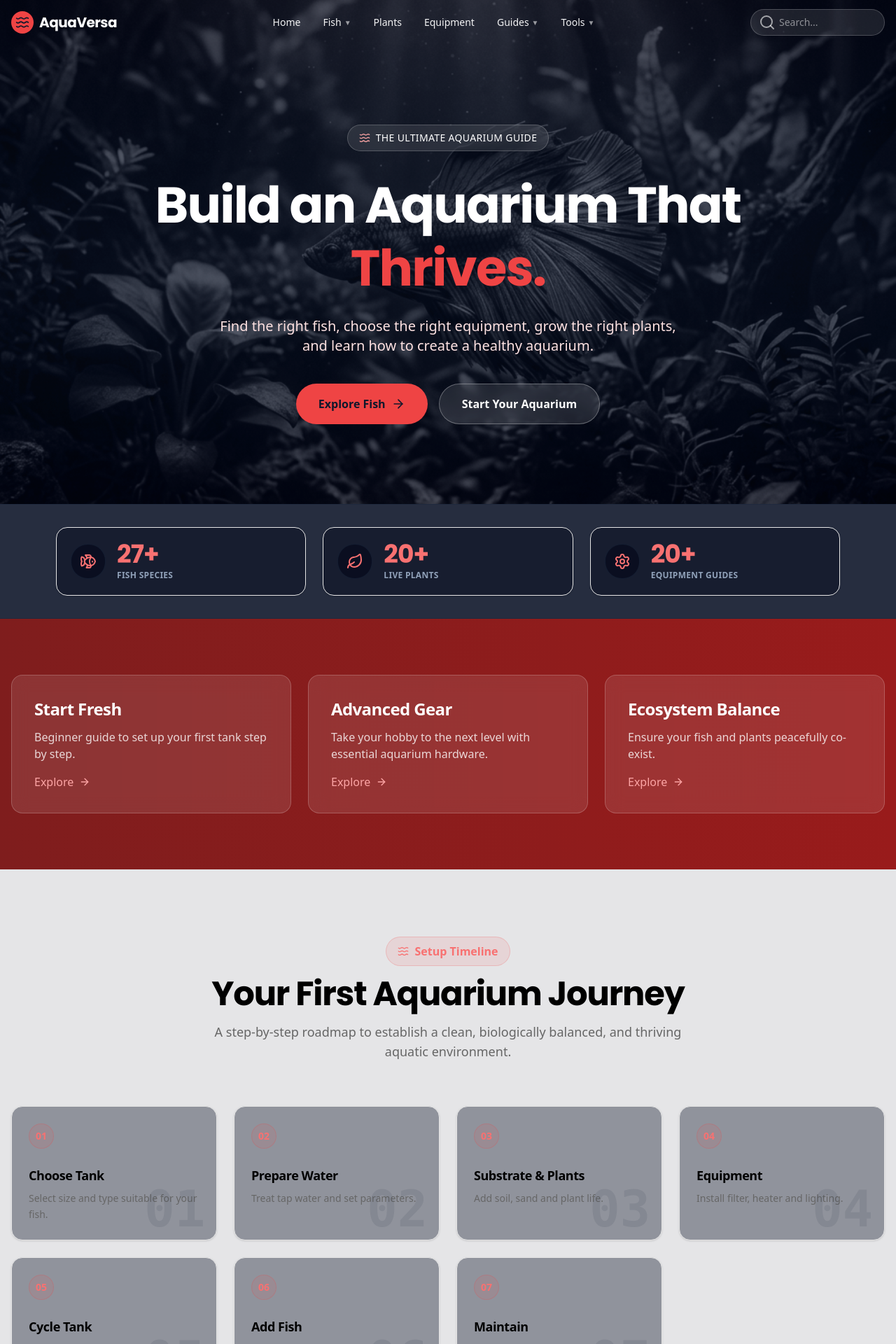
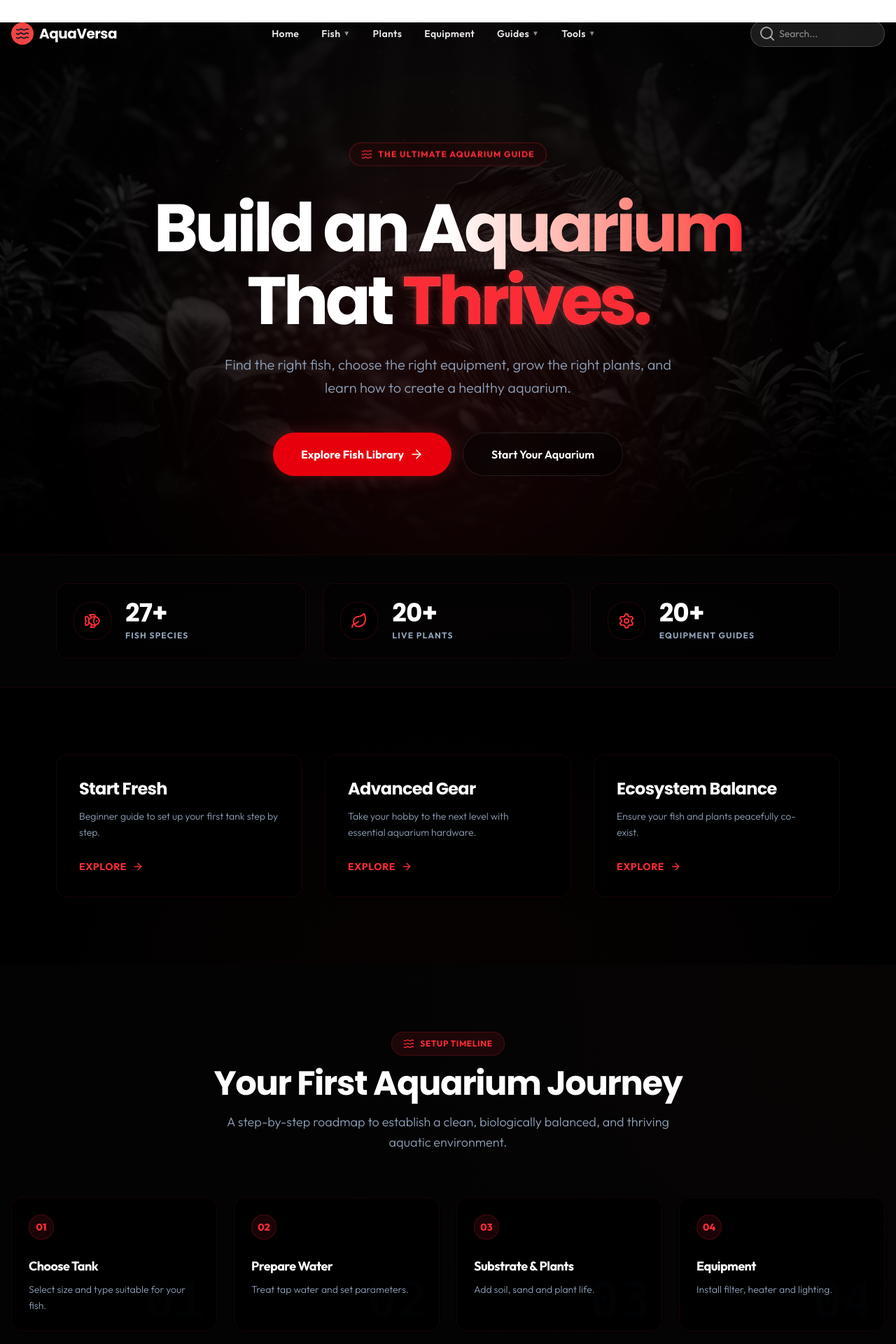
Before and after one commit to roshan773/AquaVersa, a Next.js app: page / in a window 1280 px wide. Shown: the top 1920 px of the page at 70% size. Built offline with nearby package versions, Linux system fonts and the light colour scheme.

Commit message:
feat: initialize global styles and add modular homepage components including featured sections and layout navigation.

```diff
--- a/app/globals.css
+++ b/app/globals.css
@@ -1,10 +1,11 @@
+@import url('https://fonts.googleapis.com/css2?family=Outfit:wght@300;400;500;600;700;800&family=Space+Grotesk:wght@400;500;600;700&display=swap');
 @import "tailwindcss";
 
 @custom-variant dark (&:where(.dark, .dark *));
 
 @theme {
-  --font-sans: var(--font-inter);
-  --font-poppins: var(--font-poppins);
+  --font-sans: 'Outfit', sans-serif;
+  --font-poppins: 'Space Grotesk', sans-serif;
 
   --color-background: hsl(var(--background));
   --color-foreground: hsl(var(--foreground));
@@ -187,20 +188,50 @@
   }
 
   h1, h2, h3, h4, h5, h6 {
-    font-weight: 600;
-    letter-spacing: -0.025em;
+    font-weight: 700;
+    letter-spacing: -0.03em;
   }
 }
 
+/* Glassmorphism Red styles */
 .glass {
-  background-color: rgb(255 255 255 / 0.7);
-  backdrop-filter: blur(12px);
-  border: 1px solid rgb(255 255 255 / 0.2);
+  background-color: rgb(255 255 255 / 0.65);
+  backdrop-filter: blur(16px);
+  border: 1px solid rgb(239 68 68 / 0.15);
+  box-shadow: 0 8px 32px 0 rgba(239, 68, 68, 0.03);
 }
 
 .dark .glass {
-  background-color: rgb(0 0 0 / 0.5);
-  border: 1px solid rgb(255 255 255 / 0.1);
+  background-color: rgb(4 4 4 / 0.75);
+  backdrop-filter: blur(16px);
+  border: 1px solid rgb(239 68 68 / 0.15);
+  box-shadow: 0 8px 32px 0 rgba(239, 68, 68, 0.12);
+}
+
+/* Accent Red utilities */
+.glow-red {
+  box-shadow: 0 0 15px 3px rgba(239, 68, 68, 0.2);
+}
+
+.text-glow-red {
+  text-shadow: 0 0 8px rgba(239, 68, 68, 0.5);
+}
+
+.text-gradient-red {
+  background: linear-gradient(135deg, #ffffff 40%, #ef4444 85%, #b91c1c 100%);
+  -webkit-background-clip: text;
+  -webkit-text-fill-color: transparent;
+}
+
+/* Animations */
+@keyframes float {
+  0% { transform: translateY(0px); }
+  50% { transform: translateY(-8px); }
+  100% { transform: translateY(0px); }
+}
+
+.animate-float {
+  animation: float 4s ease-in-out infinite;
 }
 
 /* Professional Preloader Shimmer Line */
@@ -216,3 +247,19 @@
 .animate-shimmer {
   animation: preloader-shimmer 1.4s infinite ease-in-out;
 }
+
+/* Custom thin scrollbar */
+::-webkit-scrollbar {
+  width: 6px;
+  height: 6px;
+}
+::-webkit-scrollbar-track {
+  background: #000000;
+}
+::-webkit-scrollbar-thumb {
+  background: #dc2626;
+  border-radius: 3px;
+}
+::-webkit-scrollbar-thumb:hover {
+  background: #ef4444;
+}
--- a/components/home/FirstAquariumTimeline.tsx
+++ b/components/home/FirstAquariumTimeline.tsx
@@ -15,16 +15,17 @@ const steps = [
 
 export default function FirstAquariumTimeline() {
   return (
-    <section className="py-24 bg-slate-950/10 dark:bg-slate-950/40 border-b border-slate-900/80">
-      <div className="container mx-auto px-4 max-w-7xl">
+    <section className="py-24 bg-[#030303] border-b border-red-500/10 relative overflow-hidden">
+      <div className="absolute inset-0 bg-[radial-gradient(circle_at_top_right,rgba(239,68,68,0.02),transparent_60%)] pointer-events-none" />
+      <div className="container mx-auto px-4 max-w-7xl relative z-10">
         <div className="text-center mb-16">
-          <div className="inline-flex items-center gap-2 px-4 py-2 rounded-full bg-cyan-500/10 text-cyan-400 font-semibold mb-4 border border-cyan-500/20">
+          <div className="inline-flex items-center gap-2 px-4 py-2 rounded-full bg-red-500/10 text-red-500 font-bold mb-4 border border-red-500/20 text-xs uppercase tracking-wider">
             <Waves className="w-4 h-4" /> Setup Timeline
           </div>
-          <h2 className="text-3xl md:text-5xl font-poppins font-bold mb-4 text-foreground">
+          <h2 className="text-3xl md:text-5xl font-poppins font-bold mb-4 text-white">
             Your First Aquarium Journey
           </h2>
-          <p className="text-lg text-muted-foreground max-w-2xl mx-auto">
+          <p className="text-base md:text-lg text-slate-400 max-w-2xl mx-auto font-light leading-relaxed">
             A step-by-step roadmap to establish a clean, biologically balanced, and thriving aquatic environment.
           </p>
         </div>
@@ -37,21 +38,21 @@ export default function FirstAquariumTimeline() {
             return (
               <div
                 key={i}
-                className="relative overflow-hidden group p-6 rounded-2xl bg-slate-900/40 dark:bg-slate-950/20 border border-slate-850 hover:bg-slate-900/70 transition-all duration-500 hover:border-cyan-500/30 transform hover:-translate-y-1 shadow-sm flex flex-col justify-between min-h-[180px]"
+                className="relative overflow-hidden group p-6 rounded-2xl bg-black border border-red-500/10 hover:bg-black/60 transition-all duration-500 hover:border-red-500/35 transform hover:-translate-y-1 shadow-sm flex flex-col justify-between min-h-[190px]"
               >
                 {/* Background watermarked step number */}
-                <span className="absolute right-4 bottom-2 text-7xl font-extrabold text-slate-800/10 group-hover:text-cyan-500/5 select-none transition-colors duration-500 font-mono">
+                <span className="absolute right-4 bottom-2 text-7xl font-extrabold text-slate-800/5 group-hover:text-red-500/5 select-none transition-colors duration-500 font-mono">
                   {stepFormatted}
                 </span>
 
                 <div>
-                  <div className="w-9 h-9 rounded-xl bg-cyan-500/10 border border-cyan-500/20 flex items-center justify-center text-sm font-bold text-cyan-400 mb-6 group-hover:bg-cyan-500 group-hover:text-slate-950 transition-all duration-500">
+                  <div className="w-9 h-9 rounded-xl bg-red-500/10 border border-red-500/20 flex items-center justify-center text-sm font-extrabold text-red-500 mb-6 group-hover:bg-red-500 group-hover:text-black transition-all duration-500">
                     {stepFormatted}
                   </div>
-                  <h3 className="text-lg font-bold mb-2 text-foreground group-hover:text-cyan-400 transition-colors">
+                  <h3 className="text-lg font-bold mb-2 text-white group-hover:text-red-500 transition-colors">
                     {s.title}
                   </h3>
-                  <p className="text-sm text-muted-foreground leading-relaxed">
+                  <p className="text-sm text-slate-400 font-light leading-relaxed">
                     {s.description}
                   </p>
                 </div>
@@ -63,9 +64,9 @@ export default function FirstAquariumTimeline() {
         <div className="mt-16 text-center">
           <Link
             href="/start-aquarium"
-            className="px-8 py-4 bg-cyan-500 hover:bg-cyan-400 text-slate-900 font-bold rounded-full transition-all inline-flex items-center justify-center gap-2 shadow-lg shadow-cyan-500/10"
+            className="px-10 py-4.5 bg-red-600 hover:bg-red-500 text-white font-bold rounded-full transition-all inline-flex items-center justify-center gap-2 shadow-lg shadow-red-500/15 cursor-pointer"
           >
-            Start Your Journey <ArrowRight className="w-5 h-5" />
+            <span>Start Your Journey</span> <ArrowRight className="w-5 h-5" />
           </Link>
         </div>
       </div>
--- a/components/home/HeroSection.tsx
+++ b/components/home/HeroSection.tsx
@@ -7,40 +7,49 @@ import { ArrowRight, Waves } from 'lucide-react';
 export default function HeroSection() {
   const { fish, plants, equipment } = useStats();
   return (
-    <section className="relative min-h-[90vh] -mt-16 flex items-center justify-center bg-gradient-to-b from-slate-950 via-slate-900 to-slate-950 overflow-hidden text-center pt-36 pb-20 px-4">
+    <section className="relative min-h-[95vh] -mt-16 flex items-center justify-center bg-black overflow-hidden pt-36 pb-20 px-4">
       {/* Background Image */}
       <Image
         src="/betta_bg.png"
         alt="Lush planted aquarium with tropical fish"
         fill
-        className="object-cover opacity-50 mix-blend-luminosity hover:scale-105 transition-transform duration-1000"
+        className="object-cover opacity-35 mix-blend-luminosity hover:scale-105 transition-transform duration-1000"
         priority
         sizes="100vw"
       />
-      {/* Overlay */}
-      <div className="absolute inset-0 bg-black/30" />
-      <div className="relative z-10 container mx-auto px-4 flex flex-col items-center text-center text-white">
-        <div className="inline-flex items-center gap-2 px-4 py-2 rounded-full bg-white/10 backdrop-blur-md border border-white/20 mb-8">
-          <Waves className="w-4 h-4 text-cyan-300" />
-          <span className="text-sm font-medium tracking-wide">THE ULTIMATE AQUARIUM GUIDE</span>
+      {/* Overlay & Ambient Glow */}
+      <div className="absolute inset-0 bg-gradient-to-t from-black via-black/40 to-black/80" />
+      <div className="absolute top-[30%] left-1/2 -translate-x-1/2 w-[600px] h-[600px] bg-red-500/10 rounded-full blur-[140px] pointer-events-none" />
+
+      <div className="relative z-10 container mx-auto px-4 flex flex-col items-center text-center">
+        {/* Pill Tag */}
+        <div className="inline-flex items-center gap-2 px-4 py-2 rounded-full bg-red-950/20 backdrop-blur-md border border-red-500/30 mb-8 animate-float text-red-500 text-xs font-bold uppercase tracking-widest">
+          <Waves className="w-4 h-4 text-red-500" />
+          <span>THE ULTIMATE AQUARIUM GUIDE</span>
         </div>
-        <h1 className="text-5xl md:text-7xl font-poppins font-bold mb-6 max-w-4xl leading-tight">
-          Build an Aquarium That <span className="text-[#ef4444]">Thrives.</span>
+
+        {/* Title */}
+        <h1 className="text-5xl md:text-8xl font-poppins font-extrabold mb-6 max-w-5xl leading-[1.08] tracking-tighter text-transparent bg-clip-text bg-gradient-to-r from-white via-white to-red-500">
+          Build an Aquarium <br className="hidden md:block" /> That <span className="text-red-500 text-glow-red">Thrives.</span>
         </h1>
-        <p className="text-lg md:text-xl text-blue-100 max-w-2xl mb-10">
+
+        {/* Description */}
+        <p className="text-base md:text-xl text-slate-400 max-w-2xl mb-12 font-light leading-relaxed">
           Find the right fish, choose the right equipment, grow the right plants, and learn how to create a healthy aquarium.
         </p>
+
+        {/* Buttons */}
         <div className="flex flex-col sm:flex-row gap-4 w-full sm:w-auto">
           <Link
             href="/fish"
-            className="px-8 py-4 bg-cyan-500 hover:bg-cyan-400 text-slate-900 font-semibold rounded-full transition-all flex items-center justify-center gap-2 group"
+            className="px-10 py-4.5 bg-red-600 hover:bg-red-500 text-white font-bold rounded-full transition-all duration-300 shadow-[0_0_25px_rgba(239,68,68,0.25)] hover:shadow-[0_0_40px_rgba(239,68,68,0.45)] flex items-center justify-center gap-2 group transform hover:-translate-y-0.5 cursor-pointer"
           >
-            Explore Fish
+            <span>Explore Fish Library</span>
             <ArrowRight className="w-5 h-5 group-hover:translate-x-1 transition-transform" />
           </Link>
           <Link
             href="/start-aquarium"
-            className="px-8 py-4 bg-white/10 hover:bg-white/20 backdrop-blur-md border border-white/30 text-white font-semibold rounded-full transition-all flex items-center justify-center"
+            className="px-10 py-4.5 bg-black/40 hover:bg-black/80 backdrop-blur-md border border-white/10 hover:border-red-500/40 text-white font-semibold rounded-full transition-all duration-300 flex items-center justify-center cursor-pointer"
           >
             Start Your Aquarium
           </Link>
--- a/components/home/JourneySelector.tsx
+++ b/components/home/JourneySelector.tsx
@@ -10,20 +10,21 @@ export default function JourneySelector() {
   ];
 
   return (
-    <section className="py-20 bg-gradient-to-r from-cyan-900 to-indigo-800 text-white">
-      <div className="container mx-auto px-4 grid md:grid-cols-3 gap-6">
+    <section className="py-24 bg-black text-white relative overflow-hidden">
+      <div className="absolute inset-0 bg-[radial-gradient(ellipse_at_bottom,rgba(239,68,68,0.03),transparent_70%)] pointer-events-none" />
+      <div className="container mx-auto px-4 grid md:grid-cols-3 gap-8 relative z-10 max-w-6xl">
         {journeys.map((j, i) => (
           <div
             key={i}
-            className="p-8 rounded-2xl bg-white/10 backdrop-blur-md border border-white/20 hover:shadow-xl transition-all"
+            className="p-8 rounded-2xl bg-black border border-red-500/10 hover:border-red-500/35 transition-all duration-300 shadow-sm hover:shadow-[0_8px_30px_rgba(239,68,68,0.1)] transform hover:-translate-y-1"
           >
-            <h3 className="text-2xl font-bold mb-3">{j.title}</h3>
-            <p className="mb-4 text-white/80">{j.description}</p>
+            <h3 className="text-2xl font-poppins font-bold mb-3 text-white">{j.title}</h3>
+            <p className="mb-6 text-slate-400 font-light text-sm leading-relaxed">{j.description}</p>
             <Link
               href={j.href}
-              className="inline-flex items-center gap-2 text-cyan-300 font-medium"
+              className="inline-flex items-center gap-2 text-red-500 hover:text-red-400 font-bold text-sm tracking-wider uppercase transition-colors group cursor-pointer"
             >
-              Explore <ArrowRight className="w-4 h-4" />
+              Explore <ArrowRight className="w-4 h-4 group-hover:translate-x-1 transition-transform" />
             </Link>
           </div>
         ))}
--- a/components/home/StatsStrip.tsx
+++ b/components/home/StatsStrip.tsx
@@ -9,55 +9,56 @@ export default function StatsStrip() {
     {
       label: 'Fish Species',
       value: fish,
-      icon: <Fish className="w-6 h-6 text-cyan-400" />,
-      colorClass: 'text-cyan-400',
-      shadowClass: 'hover:shadow-cyan-500/5',
-      borderClass: 'hover:border-cyan-500/20',
-      bgGlow: 'from-cyan-500/10 to-transparent',
+      icon: <Fish className="w-6 h-6 text-red-500" />,
+      colorClass: 'text-white',
+      shadowClass: 'hover:shadow-red-500/10',
+      borderClass: 'hover:border-red-500/30',
+      bgGlow: 'from-red-500/5 to-transparent',
     },
     {
       label: 'Live Plants',
       value: plants,
-      icon: <Leaf className="w-6 h-6 text-emerald-400" />,
-      colorClass: 'text-emerald-400',
-      shadowClass: 'hover:shadow-emerald-500/5',
-      borderClass: 'hover:border-emerald-500/20',
-      bgGlow: 'from-emerald-500/10 to-transparent',
+      icon: <Leaf className="w-6 h-6 text-red-500" />,
+      colorClass: 'text-white',
+      shadowClass: 'hover:shadow-red-500/10',
+      borderClass: 'hover:border-red-500/30',
+      bgGlow: 'from-red-500/5 to-transparent',
     },
     {
       label: 'Equipment Guides',
       value: equipment,
-      icon: <Settings className="w-6 h-6 text-amber-400" />,
-      colorClass: 'text-amber-400',
-      shadowClass: 'hover:shadow-amber-500/5',
-      borderClass: 'hover:border-amber-500/20',
-      bgGlow: 'from-amber-500/10 to-transparent',
+      icon: <Settings className="w-6 h-6 text-red-500" />,
+      colorClass: 'text-white',
+      shadowClass: 'hover:shadow-red-500/10',
+      borderClass: 'hover:border-red-500/30',
+      bgGlow: 'from-red-500/5 to-transparent',
     },
   ];
 
   return (
-    <section className="w-full bg-slate-900/90 dark:bg-slate-950/90 border-y border-slate-800/80 py-8">
-      <div className="container mx-auto px-4 max-w-6xl">
+    <section className="w-full bg-[#030303] border-y border-red-500/10 py-10 relative overflow-hidden">
+      <div className="absolute inset-0 bg-[radial-gradient(ellipse_at_center,rgba(239,68,68,0.02),transparent_70%)]" />
+      <div className="container mx-auto px-4 max-w-6xl relative z-10">
         <div className="grid grid-cols-1 md:grid-cols-3 gap-6">
           {statsItems.map((stat, i) => (
             <div
               key={i}
-              className={`relative overflow-hidden group flex items-center gap-4 p-5 rounded-2xl bg-slate-950/40 dark:bg-slate-950/20 border border-slate-850 hover:bg-slate-900/70 transition-all duration-500 shadow-sm hover:shadow-lg ${stat.shadowClass} ${stat.borderClass} transform hover:-translate-y-0.5`}
+              className="relative overflow-hidden group flex items-center gap-5 p-6 rounded-2xl bg-black/40 border border-red-500/10 hover:bg-black/60 transition-all duration-500 shadow-sm hover:shadow-lg hover:border-red-500/30 transform hover:-translate-y-1"
             >
               {/* Background Glow Effect */}
               <div className={`absolute inset-0 bg-gradient-to-br ${stat.bgGlow} opacity-0 group-hover:opacity-100 transition-opacity duration-500 pointer-events-none`} />
 
               {/* Icon Wrapper */}
-              <div className="relative z-10 p-3 rounded-xl bg-slate-950/60 border border-slate-800/60 group-hover:border-slate-700/60 flex items-center justify-center transition-all duration-500 group-hover:rotate-[12deg] shrink-0">
+              <div className="relative z-10 p-3.5 rounded-xl bg-black border border-red-500/15 group-hover:border-red-500/40 flex items-center justify-center transition-all duration-500 group-hover:rotate-[12deg] shrink-0">
                 {stat.icon}
               </div>
 
               {/* Content */}
               <div className="relative z-10 min-w-0">
-                <span className={`text-3xl md:text-4xl font-poppins font-bold block leading-none tracking-tight ${stat.colorClass} group-hover:scale-105 origin-left transition-transform duration-500`}>
+                <span className="text-3xl md:text-4xl font-poppins font-extrabold block leading-none tracking-tight text-white group-hover:scale-105 origin-left transition-transform duration-500">
                   {stat.value}+
                 </span>
-                <span className="text-xs font-semibold tracking-wide text-slate-400 group-hover:text-slate-300 transition-colors uppercase mt-1 block truncate">
+                <span className="text-xs font-bold tracking-widest text-slate-400 group-hover:text-slate-350 transition-colors uppercase mt-1.5 block truncate">
                   {stat.label}
                 </span>
               </div>
--- a/components/navbar/Navbar.tsx
+++ b/components/navbar/Navbar.tsx
@@ -41,20 +41,20 @@ export default function Navbar() {
     return () => window.removeEventListener("scroll", handleScroll);
   }, []);
 
-  const linkClass = `text-sm font-medium transition-colors duration-300 ${isScrolled
-      ? "text-slate-700 dark:text-slate-200 hover:text-cyan-600 dark:hover:text-cyan-400"
-      : "text-white/95 hover:text-cyan-300"
+  const linkClass = `text-sm font-semibold tracking-wide transition-all duration-300 hover:text-red-500 dark:hover:text-red-500 ${isScrolled
+      ? "text-slate-700 dark:text-slate-200"
+      : "text-white/90"
     }`;
 
-  const btnClass = `text-sm font-medium transition-colors duration-300 flex items-center gap-1 ${isScrolled
-      ? "text-slate-700 dark:text-slate-200 hover:text-cyan-600 dark:hover:text-cyan-400"
-      : "text-white/95 hover:text-cyan-300"
+  const btnClass = `text-sm font-semibold tracking-wide transition-all duration-300 flex items-center gap-1 hover:text-red-500 dark:hover:text-red-500 ${isScrolled
+      ? "text-slate-700 dark:text-slate-200"
+      : "text-white/90"
     }`;
 
   return (
     <nav className={`sticky top-0 z-50 w-full transition-all duration-300 ${isScrolled
-        ? "glass border-b border-border shadow-sm"
-        : "bg-transparent border-transparent shadow-none"
+        ? "bg-black/85 backdrop-blur-md border-b border-red-500/20 shadow-[0_4px_20px_rgba(239,68,68,0.05)] py-2"
+        : "bg-transparent border-transparent shadow-none py-4"
       }`}>
       <div className="container mx-auto px-4 h-16 flex items-center justify-between">
         {/* Logo */}
@@ -88,7 +88,7 @@ export default function Navbar() {
                   animate={{ opacity: 1, y: 0, scale: 1 }}
                   exit={{ opacity: 0, y: 10, scale: 0.95 }}
                   transition={{ duration: 0.2 }}
-                  className="absolute top-16 left-1/2 -translate-x-1/2 w-[800px] bg-white/95 dark:bg-gray-800/95 backdrop-blur-sm border border-gray-200 dark:border-gray-700 rounded-lg p-6 shadow-sm grid grid-cols-2 gap-6 z-50 animate-in fade-in zoom-in-95 duration-200"
+                  className="absolute top-16 left-1/2 -translate-x-1/2 w-[800px] bg-black/90 backdrop-blur-md border border-red-500/25 rounded-2xl p-6 shadow-[0_10px_40px_rgba(239,68,68,0.15)] grid grid-cols-2 gap-6 z-50 animate-in fade-in zoom-in-95 duration-200"
                 >
                   <div className="group flex flex-col gap-3 p-4 rounded-xl hover:bg-white/50 dark:hover:bg-black/30 transition-all border border-transparent hover:border-border text-gray-900 dark:text-gray-100 text-left">
                     <Link href="/fish/freshwater" className="block relative w-full h-32 rounded-lg overflow-hidden bg-blue-100 dark:bg-blue-950">
@@ -179,7 +179,7 @@ export default function Navbar() {
                   animate={{ opacity: 1, y: 0, scale: 1 }}
                   exit={{ opacity: 0, y: 10, scale: 0.95 }}
                   transition={{ duration: 0.2 }}
-                  className="absolute top-16 left-1/2 -translate-x-1/2 w-48 bg-white/95 dark:bg-gray-800/95 backdrop-blur-sm border border-gray-200 dark:border-gray-700 rounded-lg p-3 shadow-sm z-50 text-left flex flex-col gap-1.5"
+                  className="absolute top-16 left-1/2 -translate-x-1/2 w-48 bg-black/90 backdrop-blur-md border border-red-500/25 rounded-2xl p-3 shadow-[0_10px_40px_rgba(239,68,68,0.15)] z-50 text-left flex flex-col gap-1.5"
                 >
                   <Link href="/guides" className="px-3 py-2 text-xs font-semibold text-gray-700 dark:text-gray-200 hover:bg-slate-100 dark:hover:bg-slate-700 rounded-lg" onClick={() => setActiveDropdown(null)}>All Guides</Link>
                   <Link href="/start-aquarium" className="px-3 py-2 text-xs font-semibold text-gray-700 dark:text-gray-200 hover:bg-slate-100 dark:hover:bg-slate-700 rounded-lg" onClick={() => setActiveDropdown(null)}>First Aquarium Setup</Link>
@@ -206,7 +206,7 @@ export default function Navbar() {
                   animate={{ opacity: 1, y: 0, scale: 1 }}
                   exit={{ opacity: 0, y: 10, scale: 0.95 }}
                   transition={{ duration: 0.2 }}
-                  className="absolute top-16 right-0 w-[480px] bg-white/95 dark:bg-gray-800/95 backdrop-blur-sm border border-gray-200 dark:border-gray-700 rounded-lg p-5 shadow-sm z-50 text-left grid grid-cols-2 gap-x-6 gap-y-1.5"
+                  className="absolute top-16 right-0 w-[480px] bg-black/90 backdrop-blur-md border border-red-500/25 rounded-2xl p-5 shadow-[0_10px_40px_rgba(239,68,68,0.15)] z-50 text-left grid grid-cols-2 gap-x-6 gap-y-1.5"
                 >
                   <div className="col-span-2 border-b border-border pb-2 mb-2 font-bold text-xs text-cyan-600 dark:text-cyan-400 uppercase tracking-wider">
                     Interactive Toolkit
@@ -238,8 +238,8 @@ export default function Navbar() {
               placeholder="Search..."
               value={searchQuery}
               onChange={(e) => setSearchQuery(e.target.value)}
-              className={`w-28 sm:w-36 lg:w-48 pl-10 pr-3 py-2 rounded-full border text-sm transition-all duration-300 focus:outline-none focus:ring-2 focus:ring-cyan-500 ${isScrolled
-                  ? "bg-slate-100 dark:bg-slate-900 text-slate-900 dark:text-white placeholder-slate-400 border-border"
+              className={`w-28 sm:w-36 lg:w-48 pl-10 pr-4 py-2 rounded-full border text-sm transition-all duration-300 focus:outline-none focus:ring-2 focus:ring-red-500 ${isScrolled
+                  ? "bg-black/40 border-red-500/20 text-white placeholder-slate-500 focus:bg-black/60"
                   : "bg-white/10 text-white placeholder-white/50 border-white/20 focus:bg-white/20"
                 }`}
             />
```
Also changed, not shown: components/home/AquariumTypes.tsx (+21 -15 lines), components/home/ExploreFishSection.tsx (+23 -22 lines), components/home/FeaturedFish.tsx (+14 -12 lines), components/home/FishCompatibility.tsx (+29 -33 lines).
